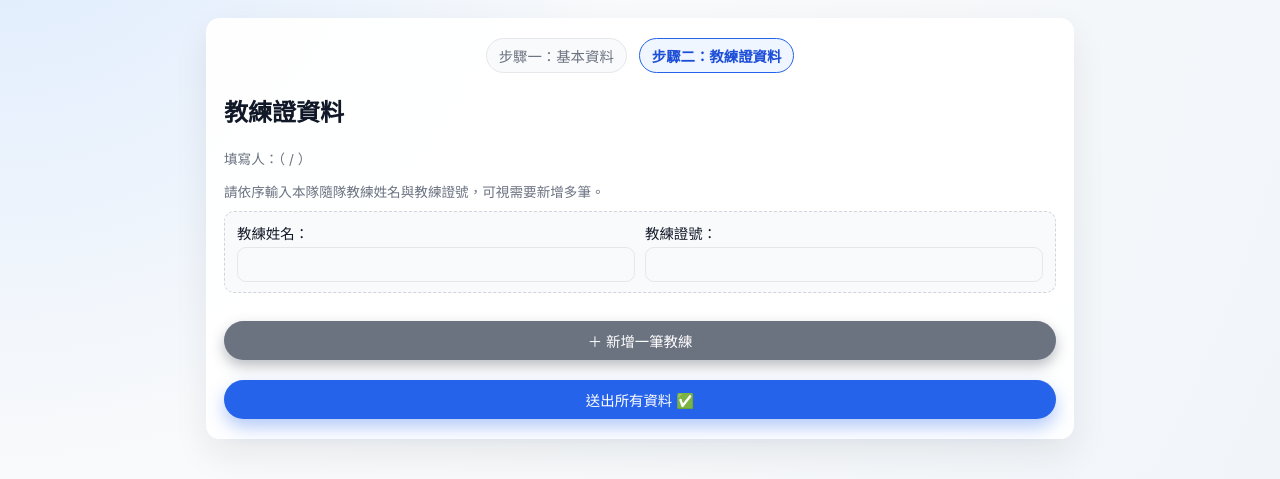
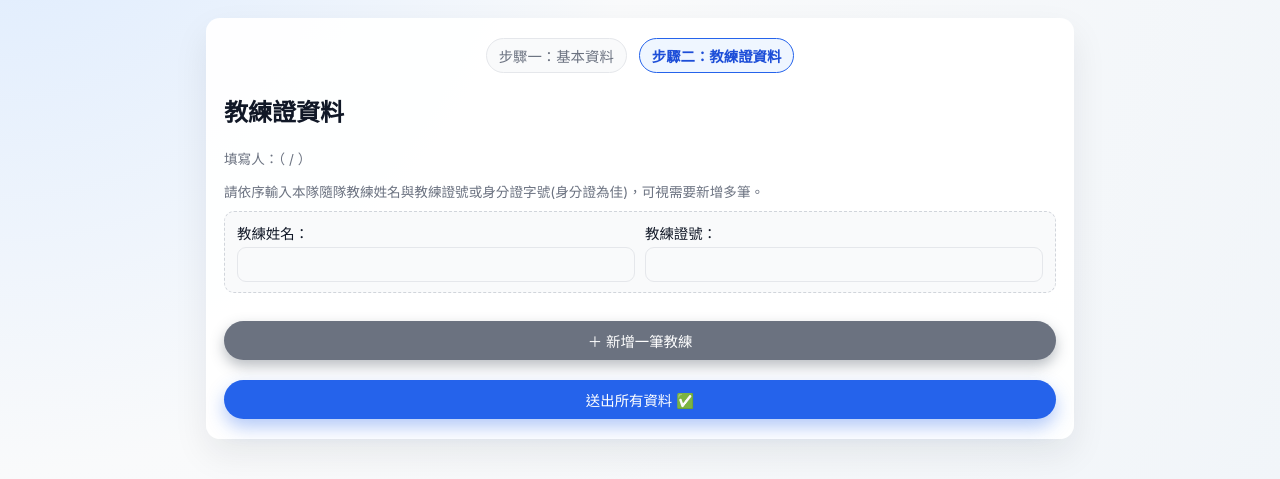
Before and after one commit to AkumaZack/Volleyball-Coach-Hours-Register-System, a Flask app: page /certificates in a window 1280 px wide. Shown: the part 175-654 px from the top of the page. Run offline with Flask 3, Linux system fonts and the light colour scheme; the visitor is signed in with stand-in values (Sample User, id 1).

Commit message:
Update instructions for coach information input

```diff
--- a/Volleyball-Coach-Hours-Register/templates/certificates.html
+++ b/Volleyball-Coach-Hours-Register/templates/certificates.html
@@ -13,7 +13,7 @@
   填寫人：{{ basic.name }}（{{ basic.school }} / {{ basic.phone }}）
 </p>
 <p class="info">
-  請依序輸入本隊隨隊教練姓名與教練證號，可視需要新增多筆。
+  請依序輸入本隊隨隊教練姓名與教練證號或身分證字號(身分證為佳)，可視需要新增多筆。
 </p>
 
 {% if error %}
```
